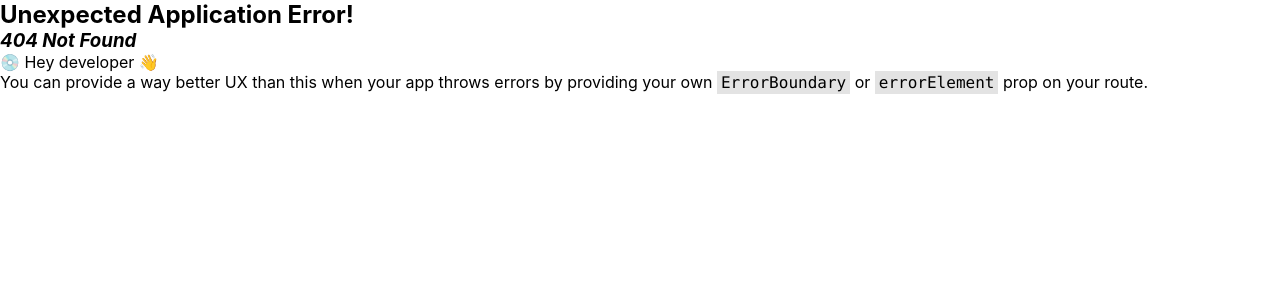
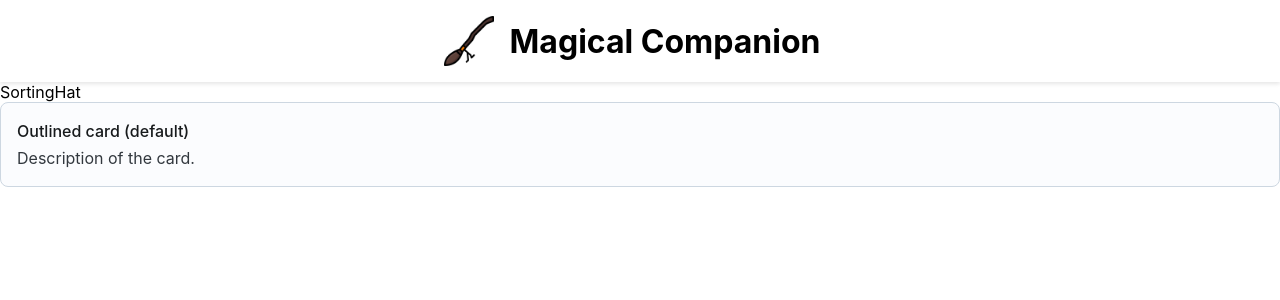
Before and after one commit to Pasindu208/MagicalCompanion, a React (Create React App) app in the folder magical-companion/: page /sorting in a window 1280 px wide. Before the commit this address had no page. Shown: the top 300 px of the page. Built offline with nearby package versions, Linux system fonts and the light colour scheme.

Commit message:
sorting hat page initialised

```diff
--- a/magical-companion/src/components/homecards.js
+++ b/magical-companion/src/components/homecards.js
@@ -1,19 +1,20 @@
-import * as React from 'react';
-import Box from '@mui/material/Box';
-import Card from '@mui/material/Card';
-import CardContent from '@mui/material/CardContent';
-import CardMedia from '@mui/material/CardMedia';
-import Typography from '@mui/material/Typography';
-import CardActionArea from '@mui/material/CardActionArea';
+import * as React from "react";
+import Box from "@mui/material/Box";
+import Card from "@mui/material/Card";
+import CardContent from "@mui/material/CardContent";
+import CardMedia from "@mui/material/CardMedia";
+import Typography from "@mui/material/Typography";
+import CardActionArea from "@mui/material/CardActionArea";
 // import Grid from '@mui/material/Grid';
-import wand from '../assets/wand.png';
-import quill from '../assets/quill.png';
-import character from '../assets/character.png';
-import house from '../assets/house.png';
-import movies from '../assets/train.png';
-import { useNavigate } from 'react-router-dom';
-import styles from '../styles/homecards.module.scss';
-import hp from '../assets/hp.png';
+import wand from "../assets/wand.png";
+import quill from "../assets/quill.png";
+import character from "../assets/character.png";
+import house from "../assets/house.png";
+import movies from "../assets/train.png";
+import { useNavigate } from "react-router-dom";
+import styles from "../styles/homecards.module.scss";
+import hp from "../assets/hp.png";
+import sorting_hat from "../assets/sorting_hat.png";
 
 export default function ActionAreaCard() {
     const navigate = useNavigate();
@@ -22,33 +23,38 @@
         {
             image: wand,
             title: "Spells",
-      path: "/spells"
+            path: "/spells",
         },
         {
             image: character,
             title: "Characters",
-      path: "/characters"
+            path: "/characters",
         },
         {
             image: quill,
             title: "Books",
-      path: "/books"
+            path: "/books",
         },
         {
             image: movies,
             title: "Movies",
-      path: "/movies"
+            path: "/movies",
         },
         {
             image: house,
             title: "Houses",
-      path: "/houses"
+            path: "/houses",
         },
         {
             image: hp,
             title: "Chat",
-      path: "/chat"
-    }
+            path: "/chat",
+        },
+        {
+            image: sorting_hat,
+            title: "Sorting",
+            path: "/sorting",
+        },
     ];
 
     return (
@@ -56,7 +62,9 @@
             <div className={styles.gridContainer}>
                 {cards.map((card, index) => (
                     <Card className={styles.card} key={index}>
-            <CardActionArea className={styles.cardAction} onClick={() => navigate(card.path)}>
+                        <CardActionArea
+                            className={styles.cardAction}
+                            onClick={() => navigate(card.path)}>
                             <CardMedia
                                 component="img"
                                 image={card.image}
@@ -64,11 +72,17 @@
                                 className={styles.cardMedia}
                             />
                             <CardContent className={styles.cardContent}>
-                <Typography gutterBottom variant="h5" component="div" align="center">
+                                <Typography
+                                    gutterBottom
+                                    variant="h5"
+                                    component="div"
+                                    align="center">
                                     {card.title}
                                 </Typography>
                                 {card.description && (
-                  <Typography variant="body2" sx={{ color: 'text.secondary' }}>
+                                    <Typography
+                                        variant="body2"
+                                        sx={{ color: "text.secondary" }}>
                                         {card.description}
                                     </Typography>
                                 )}
--- /dev/null
+++ b/magical-companion/src/components/sortingq.js
@@ -0,0 +1,21 @@
+import React from "react";
+import Card from "@mui/joy/Card";
+import CardContent from "@mui/joy/CardContent";
+import Typography from "@mui/joy/Typography";
+
+const SortingQ = () => {
+    return (
+        <div>
+            <Card variant="outlined">
+                <CardContent>
+                    <Typography level="title-md">
+                        Outlined card (default)
+                    </Typography>
+                    <Typography>Description of the card.</Typography>
+                </CardContent>
+            </Card>
+        </div>
+    );
+};
+
+export default SortingQ;
--- a/magical-companion/src/pages/houseInfo.js
+++ b/magical-companion/src/pages/houseInfo.js
@@ -15,11 +15,8 @@
         const fetchHouseInfo = async () => {
             try {
                 setIsLoading(true);
-                const response = await axios.get('https://magical-companion-api.vercel.app/houses');
-                const house = response.data[0]?.houses.find(
-                    h => h.name.toLowerCase() === name.toLowerCase()
-                );
-                setHouseInfo(house || null);
+                const response = await axios.get(`https://magical-companion-api.vercel.app/houses/${name}`);
+                setHouseInfo(response.data || null);
             } catch (error) {
                 console.error('Error fetching house:', error);
                 setHouseInfo(null);
--- /dev/null
+++ b/magical-companion/src/pages/sorting.js
@@ -0,0 +1,15 @@
+import React from "react";
+import ResponsiveAppBar from "../components/header";
+import SortingQ from "../components/sortingq";
+
+const SortingHat = () => {
+    return (
+        <div>
+            <ResponsiveAppBar />
+            SortingHat
+            <SortingQ />
+        </div>
+    );
+};
+
+export default SortingHat;
--- a/package.json
+++ b/package.json
@@ -1,5 +1,9 @@
 {
   "dependencies": {
-    "@google/generative-ai": "^0.21.0"
+    "@emotion/react": "^11.14.0",
+    "@emotion/styled": "^11.14.0",
+    "@google/generative-ai": "^0.21.0",
+    "@mui/joy": "^5.0.0-beta.51",
+    "@mui/system": "^6.3.1"
   }
 }
```
Also changed, not shown: magical-companion/src/App.js (+9 -4 lines), magical-companion/src/pages/spells.js (+9 -4 lines), magical-companion/src/assets/hat.png (added), 1 other file (tests, documents, lock files or other folders). Lines whose indentation alone changed are shown as unchanged.
